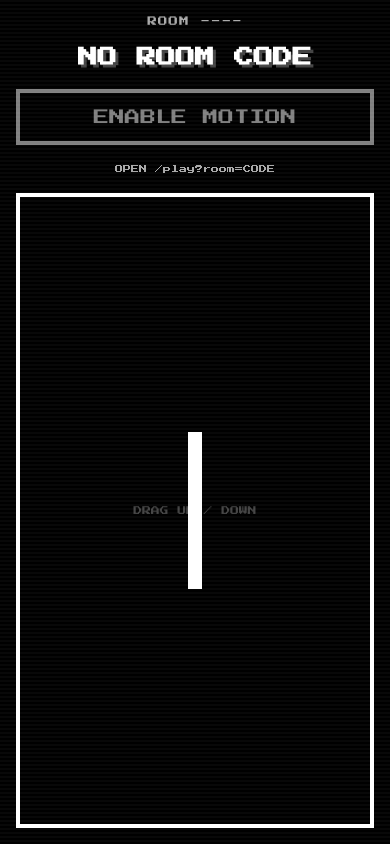
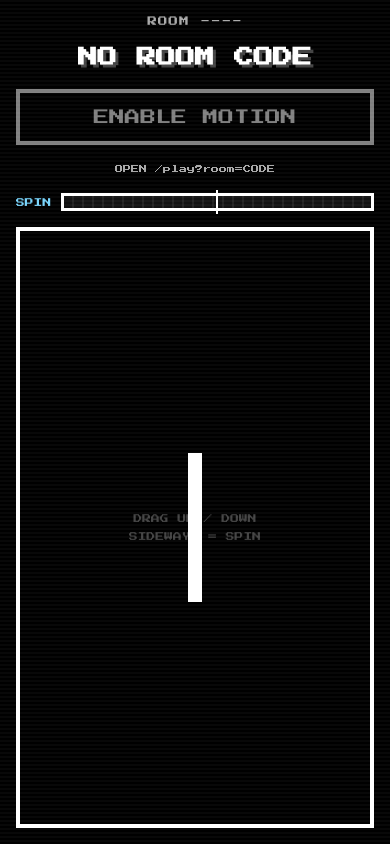
Before and after one commit to Yash-V28/phone-pong, a Flask app: page /play in a window 390 px wide. Run offline with Flask 3, Linux system fonts and the light colour scheme; some libraries are stand-ins or nearby versions.

Commit message:
Add spin: bat swipe speed + phone twist curve the ball
- Game: spin = bat vertical speed at contact + phone twist, clamped to -1..1
  with a dead zone; it bends the ball sideways and decays, reset each hit
- Visuals: curved trail, air streaks orbiting the ball, rotating highlight,
  "SPIN!" popup on heavy spin (smash text now shares the popup code)
- Phone: TWIST TO SPIN from the calibrated sideways roll (gamma), drag
  sideways as a fallback, spin meter bar; sends paddle {room, y, spin}
- Server forwards spin to the host with the paddle position

Co-Authored-By: Claude Opus 5.5 <noreply@anthropic.com>

```diff
--- a/app.py
+++ b/app.py
@@ -5,7 +5,7 @@ Built at KCL FirstYearHack 2026 (Retro Remix).
 Socket.IO contract:
   phone -> server: join {room, id, player} -> "joined" {player: 1|2} or "room_full"
                   (id + last player number let a rejoining phone reclaim its slot)
-  phone -> server: paddle {room, y}       (y: 0 top .. 1 bottom)
+  phone -> server: paddle {room, y, spin} (y: 0 top .. 1 bottom, spin: -1..1 twist)
   phone -> server: smash {room}           (player shook the phone)
   phone -> server: rematch {room}         (REMATCH tapped after a match)
   phone -> server: latency_ping {room}    (acked straight back, so the phone can time it)
@@ -15,7 +15,7 @@ Socket.IO contract:
   host  -> server: smash_landed {room, player}
   host  -> server: hit {room, player, type: "hit"|"concede"}
   host  -> server: game_over {room, winner}, match_start {room}
-  server -> host:  player_joined {player}, player_left {player}, paddle {player, y},
+  server -> host:  player_joined {player}, player_left {player}, paddle {player, y, spin},
                    smash {player}, rematch {player}, latency {player, ms}
   server -> phones: score {p1, p2}, game_over {winner}, match_start {}
   server -> one phone: smash_landed {}, hit {type}
@@ -130,6 +130,8 @@ def handle_paddle(data):
         return
     try:
         y = min(1.0, max(0.0, float(data.get("y"))))
+        # Twist spin from the phone, -1..1 (older controllers don't send it: 0).
+        spin = min(1.0, max(-1.0, float(data.get("spin") or 0)))
     except (TypeError, ValueError):
         return
     with rooms_lock:
@@ -139,7 +141,7 @@ def handle_paddle(data):
         number = player_for(room, request.sid)
         host = room["host"]
     if number is not None:
-        socketio.emit("paddle", {"player": number, "y": y}, to=host)
+        socketio.emit("paddle", {"player": number, "y": y, "spin": spin}, to=host)
 
 
 def phone_to_host(data, event, extra=None):
--- a/static/controller.js
+++ b/static/controller.js
@@ -3,7 +3,7 @@
 // Socket.IO contract (phone side):
 //   emit  join   {room, id, player} -> receive "joined" {player: 1|2} or "room_full"
 //         (id + last player number let a rejoining phone reclaim its old slot)
-//   emit  paddle {room, y}
+//   emit  paddle {room, y, spin}   (spin -1..1 from twisting the phone, or dragging sideways)
 //   emit  smash  {room}          (phone was shaken; 1 s cooldown)
 //   emit  rematch {room}         (REMATCH tapped on the game-over screen)
 //   emit  latency_ping {room} (acked by the server) then latency {room, ms}, every 2 s
@@ -22,6 +22,9 @@
   const SMASH_THRESHOLD = 18;  // m/s² of movement (gravity removed) that counts as a shake
   const SMASH_COOLDOWN_MS = 1000;
   const LATENCY_INTERVAL_MS = 2000;
+  const TWIST_RANGE = 30;      // sideways roll (gamma) for full spin, degrees from the centre
+  const TWIST_DEAD_ZONE = 4;   // small wobbles in the roll don't add spin
+  const DRAG_SPIN_WIDTH = 0.35; // dragging sideways this fraction of the pad = full spin
 
   const statusEl = document.getElementById("status");
   const roomEl = document.getElementById("room-code");
@@ -36,12 +39,16 @@
   const hintEl = document.getElementById("hint");
   const pad = document.getElementById("pad");
   const paddleEl = document.getElementById("paddle");
+  const spinFillEl = document.getElementById("spin-fill");
 
   const room = (new URLSearchParams(location.search).get("room") || "").trim();
 
   let player = null;     // 1 or 2 once joined
   let y = 0.5;           // current paddle position
   let dragging = false;  // finger on the pad overrides tilt
+  let twistSpin = 0;     // -1..1 from rolling the phone left/right
+  let dragSpin = 0;      // -1..1 from dragging sideways
+  let dragStartX = 0;
 
   const clamp = (v, lo, hi) => Math.min(hi, Math.max(lo, v));
 
@@ -56,6 +63,16 @@
     flashEl.classList.remove("on");
     void flashEl.offsetWidth; // force reflow so the animation replays
     flashEl.classList.add("on");
+  }
+
+  // Spin sent to the game: the finger wins while dragging, otherwise the twist.
+  const currentSpin = () => (dragging ? dragSpin : twistSpin);
+
+  // Spin meter: a bar that fills left (negative) or right (positive) from the middle.
+  function showSpin(s) {
+    const pct = Math.abs(s) * 50;
+    spinFillEl.style.left = `${s < 0 ? 50 - pct : 50}%`;
+    spinFillEl.style.width = `${pct}%`;
   }
 
   function setY(value) {
@@ -175,8 +192,9 @@
   // Stream the paddle position while we hold a player slot.
   setInterval(() => {
     if (player && socket.connected) {
-      socket.emit("paddle", { room, y });
+      socket.emit("paddle", { room, y, spin: Math.round(currentSpin() * 100) / 100 });
     }
+    showSpin(currentSpin());
   }, SEND_INTERVAL_MS);
 
   // Measure the round trip to the server and report it, so the host can display it.
@@ -192,6 +210,8 @@
   let motionSeen = false;
   let centreBeta = null; // phone angle when ENABLE MOTION was tapped = paddle centre
   let smoothTilt = 0;    // low-pass filtered tilt, in degrees from the centre
+  let centreGamma = 0;   // sideways roll at calibration = no spin
+  let smoothTwist = 0;   // low-pass filtered roll, degrees from centreGamma
 
   function onOrientation(e) {
     if (e.beta == null) return;
@@ -199,7 +219,9 @@
     // holding the phone right now becomes the middle of the screen.
     if (centreBeta === null) {
       centreBeta = e.beta;
+      centreGamma = e.gamma || 0;
       smoothTilt = 0;
+      smoothTwist = 0;
     }
     motionSeen = true;
     // Wrap the difference into [-180, 180) in case it crosses the ±180 seam.
@@ -207,6 +229,14 @@
     // Low-pass filter to smooth out sensor jitter (keeps running while dragging,
     // so letting go doesn't jump to a stale value).
     smoothTilt += (tilt - smoothTilt) * TILT_SMOOTHING;
+
+    // TWIST TO SPIN: sideways roll (gamma) from the calibrated centre, with a dead zone.
+    if (e.gamma != null) {
+      smoothTwist += (e.gamma - centreGamma - smoothTwist) * TILT_SMOOTHING;
+      const twist = Math.max(0, Math.abs(smoothTwist) - TWIST_DEAD_ZONE);
+      twistSpin = clamp(Math.sign(smoothTwist) * twist / (TWIST_RANGE - TWIST_DEAD_ZONE), -1, 1);
+    }
+
     if (dragging) return;
     // Dead zone: small wobbles near the centre are ignored. Subtracting it
     // keeps the response continuous at its edge.
@@ -245,7 +275,7 @@
     window.addEventListener("devicemotion", onMotion);
     motionBtn.textContent = "MOTION ON";
     motionBtn.disabled = true;
-    hintEl.textContent = "TILT TO MOVE";
+    hintEl.textContent = "TILT TO MOVE, TWIST TO SPIN";
     recentreBtn.classList.remove("hidden");
     smashHintEl.classList.remove("hidden");
     // Desktop browsers / insecure (http) pages often never fire the event.
@@ -299,8 +329,16 @@
     return (e.clientY - rect.top) / rect.height;
   }
 
+  // Sideways finger movement since touching down = spin (drag diagonally to spin).
+  function spinFromPointer(e) {
+    const width = pad.getBoundingClientRect().width * DRAG_SPIN_WIDTH;
+    return clamp((e.clientX - dragStartX) / width, -1, 1);
+  }
+
   pad.addEventListener("pointerdown", (e) => {
     dragging = true;
+    dragStartX = e.clientX;
+    dragSpin = 0;
     pad.setPointerCapture(e.pointerId);
     setY(yFromPointer(e));
     e.preventDefault();
@@ -309,10 +347,11 @@
   pad.addEventListener("pointermove", (e) => {
     if (!dragging) return;
     setY(yFromPointer(e));
+    dragSpin = spinFromPointer(e);
     e.preventDefault();
   });
 
-  const endDrag = () => { dragging = false; };
+  const endDrag = () => { dragging = false; dragSpin = 0; };
   pad.addEventListener("pointerup", endDrag);
   pad.addEventListener("pointercancel", endDrag);
 
--- a/templates/play.html
+++ b/templates/play.html
@@ -134,6 +134,40 @@
 
     #pad.smash { border-color: #ff8a3a; }
 
+    /* Spin meter: pixel bar that fills left/right from the centre mark. */
+    .spin {
+      display: flex;
+      align-items: center;
+      gap: 0.6rem;
+      font-size: 0.55rem;
+      color: #7ad7ff;
+    }
+    #spin-meter {
+      position: relative;
+      flex: 1;
+      height: 18px;
+      border: 3px solid #fff;
+      /* chunky segments */
+      background: repeating-linear-gradient(to right, #111 0 8px, #222 8px 10px);
+    }
+    #spin-meter::after { /* centre mark */
+      content: "";
+      position: absolute;
+      left: calc(50% - 1px);
+      top: -6px;
+      bottom: -6px;
+      width: 2px;
+      background: #fff;
+    }
+    #spin-fill {
+      position: absolute;
+      top: 0;
+      bottom: 0;
+      left: 50%;
+      width: 0;
+      background: repeating-linear-gradient(to right, #7ad7ff 0 8px, #3aa6d8 8px 10px);
+    }
+
     .smash-hint { font-size: 0.55rem; color: #ff8a3a; }
 
     /* Full-screen flash (smash landed, hits, points). Colour is set from JS. */
@@ -177,8 +211,13 @@
     <p id="smash-hint" class="smash-hint hidden">SHAKE TO SMASH!</p>
     <button id="rematch-btn" class="btn hidden">REMATCH</button>
 
+    <div class="spin">
+      <span>SPIN</span>
+      <div id="spin-meter"><div id="spin-fill"></div></div>
+    </div>
+
     <div id="pad">
-      <div class="label">DRAG UP / DOWN</div>
+      <div class="label">DRAG UP / DOWN<br><br>SIDEWAYS = SPIN</div>
       <div id="paddle"></div>
     </div>
   </main>
```
Also changed, not shown: templates/index.html (+97 -16 lines).
